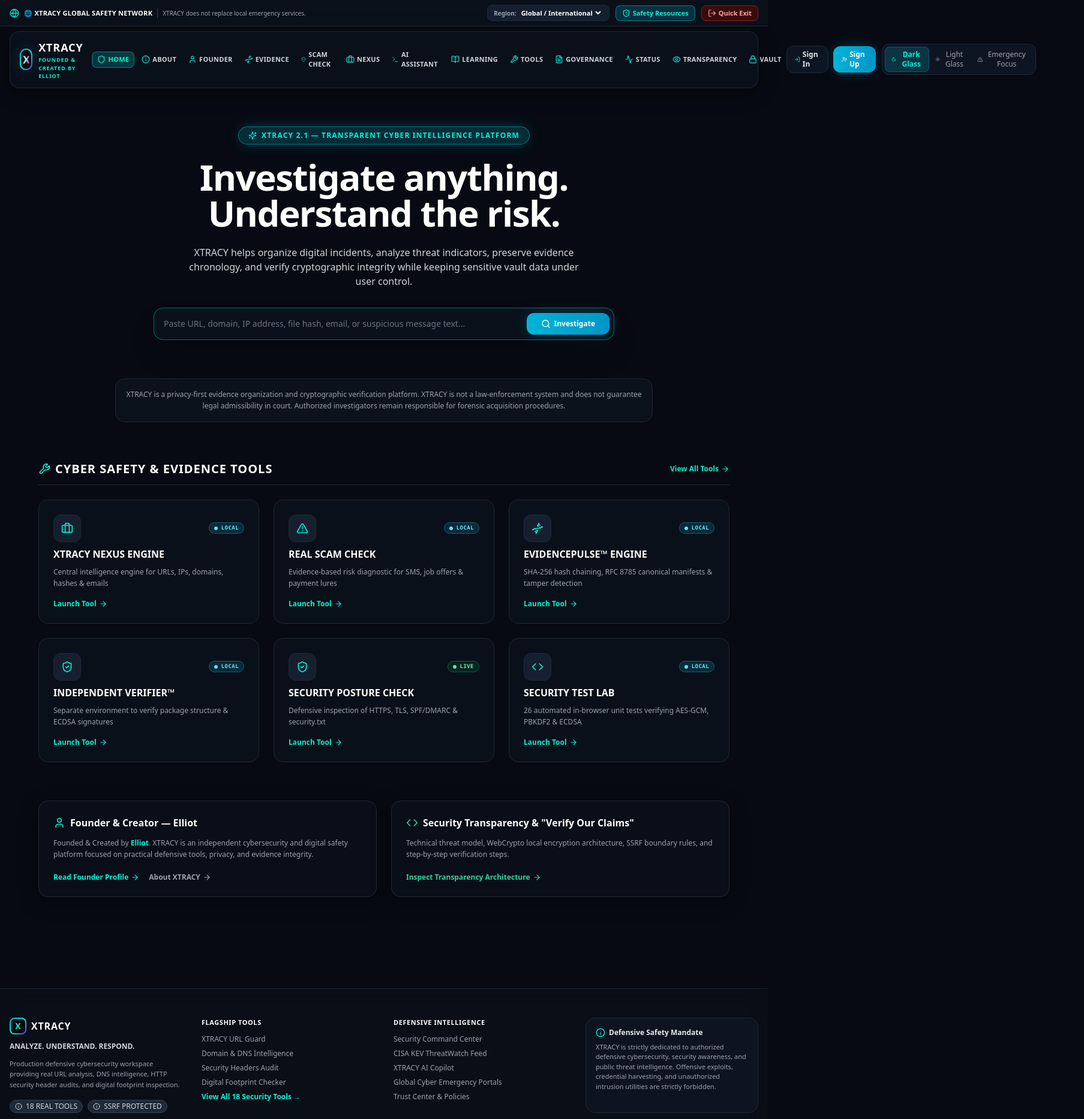
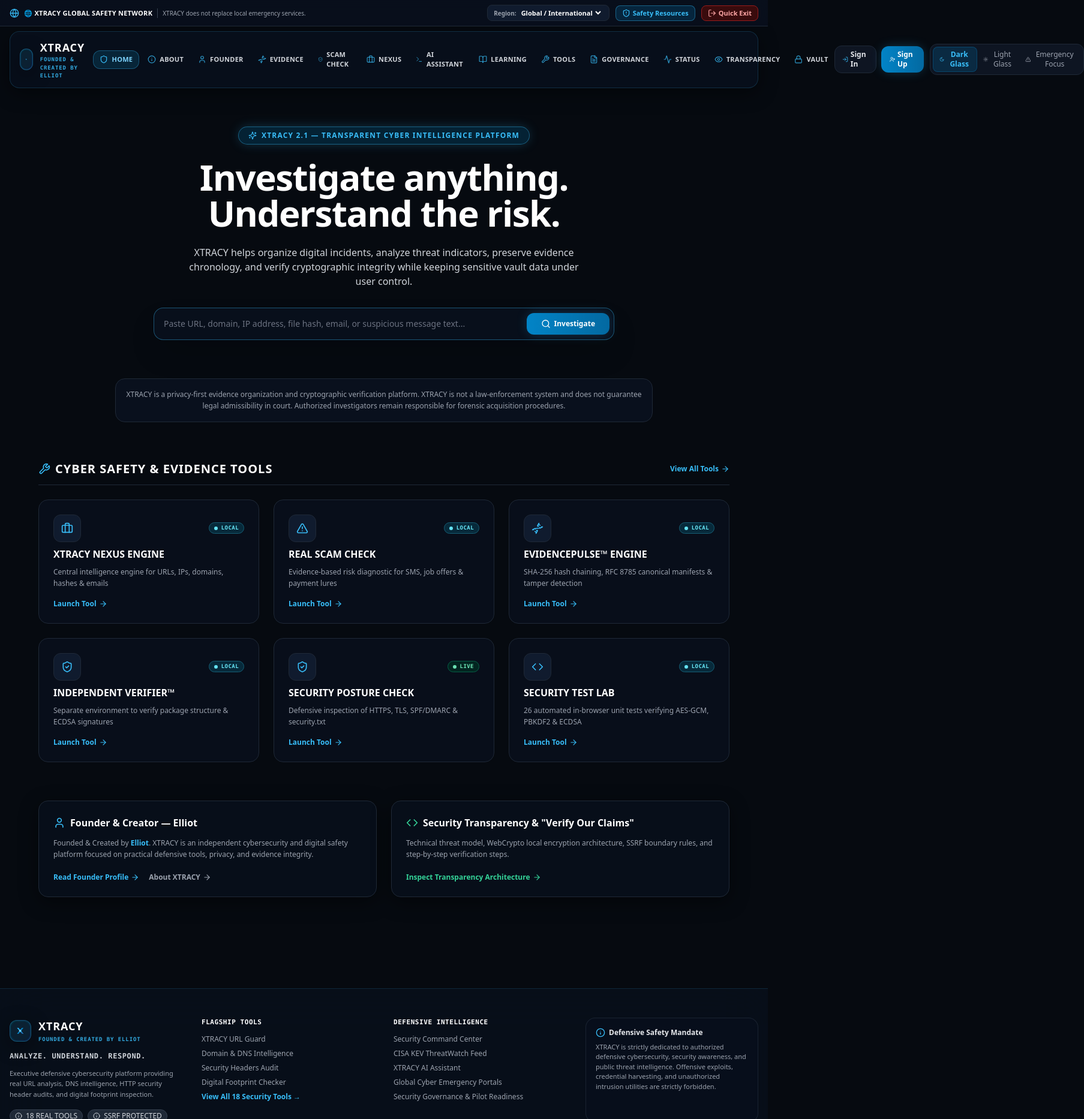
Before and after one commit to PXTsec26-xc/xtracy, a Next.js app: page / in a window 1280 px wide. Shown: the top 1866 px of the page at 60% size, 1807 px wide, since content can reach past the window. Built offline with nearby package versions, Linux system fonts and the light colour scheme.

Commit message:
style: implement Executive Security Intelligence theme, 100% transparent glass UI system, and stylized geometric XTRACY logo

```diff
--- a/src/app/globals.css
+++ b/src/app/globals.css
@@ -4,22 +4,22 @@
 
 @layer base {
   :root {
-    --bg-primary: #070a12;
-    --card-bg: rgba(12, 18, 28, 0.65);
-    --border-color: rgba(120, 180, 255, 0.12);
+    --bg-primary: #060a10;
+    --card-bg: rgba(9, 16, 29, 0.72);
+    --border-color: rgba(56, 189, 248, 0.15);
   }
 
   /* Light Glass Mode Overrides */
   html.light {
-    --bg-primary: #f0f4f8;
-    --card-bg: rgba(255, 255, 255, 0.85);
-    --border-color: rgba(0, 140, 255, 0.2);
+    --bg-primary: #eef3f8;
+    --card-bg: rgba(255, 255, 255, 0.88);
+    --border-color: rgba(2, 132, 199, 0.22);
   }
 
   /* Emergency Focus Mode Overrides */
   html.emergency-theme {
-    --bg-primary: #0f0505;
-    --card-bg: rgba(25, 10, 10, 0.95);
+    --bg-primary: #0b0404;
+    --card-bg: rgba(22, 9, 9, 0.92);
     --border-color: rgba(239, 68, 68, 0.4);
   }
 
@@ -31,21 +31,21 @@
   }
 }
 
-/* Subtle Animated Intelligence Grid Background */
+/* Executive Security Intelligence Grid Background */
 .cyber-bg-grid {
-  background-size: 40px 40px;
+  background-size: 48px 48px;
   background-image:
-    linear-gradient(to right, rgba(0, 180, 216, 0.04) 1px, transparent 1px),
-    linear-gradient(to bottom, rgba(0, 180, 216, 0.04) 1px, transparent 1px);
+    linear-gradient(to right, rgba(56, 189, 248, 0.03) 1px, transparent 1px),
+    linear-gradient(to bottom, rgba(56, 189, 248, 0.03) 1px, transparent 1px);
 }
 
 @keyframes fadeIn {
-  from { opacity: 0; transform: translateY(6px); }
+  from { opacity: 0; transform: translateY(5px); }
   to { opacity: 1; transform: translateY(0); }
 }
 
 .animate-fadeIn {
-  animation: fadeIn 0.35s ease-out forwards;
+  animation: fadeIn 0.3s cubic-bezier(0.16, 1, 0.3, 1) forwards;
 }
 
 @keyframes spinSlow {
@@ -54,5 +54,5 @@
 }
 
 .animate-spin-slow {
-  animation: spinSlow 20s linear infinite;
+  animation: spinSlow 24s linear infinite;
 }
--- /dev/null
+++ b/src/components/common/XtracyLogo.tsx
@@ -0,0 +1,90 @@
+import React from 'react';
+import Link from 'next/link';
+
+interface XtracyLogoProps {
+  size?: 'sm' | 'md' | 'lg';
+  showSubtitle?: boolean;
+  className?: string;
+}
+
+export const XtracyLogo: React.FC<XtracyLogoProps> = ({
+  size = 'md',
+  showSubtitle = true,
+  className = '',
+}) => {
+  const iconSizes = {
+    sm: 'w-7 h-7',
+    md: 'w-9 h-9',
+    lg: 'w-12 h-12',
+  };
+
+  const textSizes = {
+    sm: 'text-base',
+    md: 'text-lg',
+    lg: 'text-2xl',
+  };
+
+  const subtitleSizes = {
+    sm: 'text-[8px]',
+    md: 'text-[9px]',
+    lg: 'text-[11px]',
+  };
+
+  return (
+    <Link href="/" className={`flex items-center gap-3 group transition-all ${className}`}>
+      {/* Precision Geometric X Logo Icon */}
+      <div className={`relative ${iconSizes[size]} rounded-xl bg-gradient-to-br from-cyan-500/20 via-sky-500/20 to-blue-600/20 p-0.5 border border-sky-400/30 backdrop-blur-xl shadow-glass transition-transform duration-300 group-hover:scale-105 group-hover:border-sky-400/60`}>
+        <div className="w-full h-full bg-[#080e18]/90 rounded-[10px] flex items-center justify-center p-1.5 overflow-hidden relative">
+          {/* Subtle background glow */}
+          <div className="absolute inset-0 bg-sky-400/10 rounded-[10px] blur-xs group-hover:bg-sky-400/20 transition-all" />
+
+          {/* SVG Geometric X Emblem */}
+          <svg viewBox="0 0 32 32" fill="none" xmlns="http://www.w3.org/2000/svg" className="w-full h-full relative z-10">
+            {/* Upper Left to Lower Right Diagonal Pillar */}
+            <path
+              d="M6 7L13 16L6 25H10.5L15.5 18.5L20.5 25H25L18 16L25 7H20.5L15.5 13.5L10.5 7H6Z"
+              fill="url(#xtracy-logo-gradient-1)"
+            />
+            {/* Interlocking Diamond Core Node */}
+            <path
+              d="M15.5 12L19.5 16L15.5 20L11.5 16L15.5 12Z"
+              fill="url(#xtracy-logo-gradient-2)"
+              opacity="0.9"
+            />
+            {/* Precision Cyan Linear Accent */}
+            <path
+              d="M8 8L24 24"
+              stroke="#38bdf8"
+              strokeWidth="1.5"
+              strokeLinecap="round"
+              opacity="0.8"
+            />
+            <defs>
+              <linearGradient id="xtracy-logo-gradient-1" x1="6" y1="7" x2="25" y2="25" gradientUnits="userSpaceOnUse">
+                <stop stopColor="#38bdf8" />
+                <stop offset="0.5" stopColor="#0284c7" />
+                <stop offset="1" stopColor="#1e3a8a" />
+              </linearGradient>
+              <linearGradient id="xtracy-logo-gradient-2" x1="11.5" y1="12" x2="19.5" y2="20" gradientUnits="userSpaceOnUse">
+                <stop stopColor="#f0f9ff" />
+                <stop offset="1" stopColor="#38bdf8" />
+              </linearGradient>
+            </defs>
+          </svg>
+        </div>
+      </div>
+
+      {/* Brand Lockup Text */}
+      <div className="flex flex-col">
+        <span className={`font-black tracking-wider text-white flex items-center gap-1.5 ${textSizes[size]} font-sans`}>
+          XTRACY
+        </span>
+        {showSubtitle && (
+          <span className={`uppercase tracking-widest text-sky-400/90 font-bold ${subtitleSizes[size]} font-mono`}>
+            FOUNDED &amp; CREATED BY ELLIOT
+          </span>
+        )}
+      </div>
+    </Link>
+  );
+};
--- a/src/components/layout/Footer.tsx
+++ b/src/components/layout/Footer.tsx
@@ -3,27 +3,21 @@
 import React from 'react';
 import Link from 'next/link';
 import { Badge } from '@/components/ui/Badge';
-import { Shield, Heart, Lock, CheckCircle2, Info } from 'lucide-react';
+import { XtracyLogo } from '@/components/common/XtracyLogo';
+import { Shield, Lock, CheckCircle2, Info } from 'lucide-react';
 
 export const Footer: React.FC = () => {
   return (
-    <footer className="mt-20 border-t border-gray-800/80 bg-darkBg-card/50 backdrop-blur-lg pt-12 pb-8 text-gray-400 text-xs">
+    <footer className="mt-20 border-t border-[rgba(56,189,248,0.15)] bg-[rgba(9,16,29,0.75)] backdrop-blur-2xl pt-12 pb-8 text-gray-400 text-xs">
       <div className="max-w-7xl mx-auto px-4 grid grid-cols-1 md:grid-cols-4 gap-8">
         {/* Brand & Mission */}
         <div className="flex flex-col gap-3 md:col-span-1">
-          <div className="flex items-center gap-2">
-            <div className="w-7 h-7 rounded-lg bg-gradient-to-br from-brand-blue via-brand-cyan to-brand-violet p-0.5">
-              <div className="w-full h-full bg-darkBg rounded-[6px] flex items-center justify-center font-black text-brand-cyan text-sm">
-                X
-              </div>
-            </div>
-            <span className="font-black text-white text-base tracking-wider">XTRACY</span>
-          </div>
-          <p className="text-gray-300 text-xs font-semibold">
+          <XtracyLogo size="md" showSubtitle={true} />
+          <p className="text-gray-300 text-xs font-semibold uppercase tracking-wider font-mono">
             ANALYZE. UNDERSTAND. RESPOND.
           </p>
           <p className="text-gray-400 text-[11px] leading-relaxed">
-            Production defensive cybersecurity workspace providing real URL analysis, DNS intelligence, HTTP security header audits, and digital footprint inspection.
+            Executive defensive cybersecurity platform providing real URL analysis, DNS intelligence, HTTP security header audits, and digital footprint inspection.
           </p>
           <div className="flex items-center gap-2 mt-1">
             <Badge type="productStatus" value="18 REAL TOOLS" size="sm" />
@@ -33,14 +27,14 @@
 
         {/* Flagship Tools */}
         <div className="flex flex-col gap-2">
-          <h4 className="font-bold text-white uppercase tracking-wider text-[11px] text-brand-cyan mb-1">
+          <h4 className="font-bold text-white uppercase tracking-wider text-[11px] text-sky-400 mb-1 font-mono">
             Flagship Tools
           </h4>
           <Link href="/tools/url-guard" className="hover:text-white transition-colors">
             XTRACY URL Guard
           </Link>
           <Link href="/tools/dns-intel" className="hover:text-white transition-colors">
-            Domain & DNS Intelligence
+            Domain &amp; DNS Intelligence
           </Link>
           <Link href="/tools/header-analyzer" className="hover:text-white transition-colors">
             Security Headers Audit
@@ -48,14 +42,14 @@
           <Link href="/tools/footprint-checker" className="hover:text-white transition-colors">
             Digital Footprint Checker
           </Link>
-          <Link href="/tools" className="text-brand-cyan hover:underline font-semibold">
+          <Link href="/tools" className="text-sky-400 hover:underline font-semibold">
             View All 18 Security Tools →
           </Link>
         </div>
 
         {/* Intelligence & Resources */}
         <div className="flex flex-col gap-2">
-          <h4 className="font-bold text-white uppercase tracking-wider text-[11px] text-brand-cyan mb-1">
+          <h4 className="font-bold text-white uppercase tracking-wider text-[11px] text-sky-400 mb-1 font-mono">
             Defensive Intelligence
           </h4>
           <Link href="/dashboard" className="hover:text-white transition-colors">
@@ -65,20 +59,20 @@
             CISA KEV ThreatWatch Feed
           </Link>
           <Link href="/assistant" className="hover:text-white transition-colors">
-            XTRACY AI Copilot
+            XTRACY AI Assistant
           </Link>
           <Link href="/global-safety" className="hover:text-white transition-colors">
             Global Cyber Emergency Portals
           </Link>
-          <Link href="/trust" className="hover:text-white transition-colors">
-            Trust Center & Policies
+          <Link href="/governance" className="hover:text-white transition-colors">
+            Security Governance &amp; Pilot Readiness
           </Link>
         </div>
 
         {/* Safety Disclaimer */}
-        <div className="flex flex-col gap-2 bg-gray-900/60 p-4 rounded-2xl border border-gray-800">
+        <div className="flex flex-col gap-2 bg-darkBg-card/70 p-4 rounded-2xl border border-gray-800/80">
           <div className="flex items-center gap-1.5 font-bold text-gray-200">
-            <Info className="w-4 h-4 text-brand-cyan" />
+            <Info className="w-4 h-4 text-sky-400" />
             <span>Defensive Safety Mandate</span>
           </div>
           <p className="text-[11px] text-gray-400 leading-normal">
@@ -93,7 +87,7 @@
           <span className="flex items-center gap-1 text-emerald-400">
             <CheckCircle2 className="w-3.5 h-3.5" /> 100% Real Engines
           </span>
-          <span className="flex items-center gap-1 text-purple-400">
+          <span className="flex items-center gap-1 text-indigo-400">
             <Lock className="w-3.5 h-3.5" /> AES-GCM Encrypted Vault
           </span>
         </div>
--- a/src/components/layout/Navbar.tsx
+++ b/src/components/layout/Navbar.tsx
@@ -5,6 +5,7 @@
 import { usePathname } from 'next/navigation';
 import { ThemeSwitcher } from '@/components/ui/ThemeSwitcher';
 import { UserNavMenu } from '@/components/auth/UserNavMenu';
+import { XtracyLogo } from '@/components/common/XtracyLogo';
 import {
   Shield,
   Search,
@@ -50,26 +51,10 @@
   ];
 
   return (
-    <header className="sticky top-10 z-40 px-4 max-w-7xl mx-auto my-2">
-      <nav className="rounded-2xl bg-[rgba(12,18,28,0.88)] border border-[rgba(120,180,255,0.15)] backdrop-blur-xl shadow-glass px-4 py-3 flex items-center justify-between transition-all duration-300">
-        {/* Brand Logo */}
-        <Link href="/" className="flex items-center gap-2.5 group">
-          <div className="relative w-9 h-9 rounded-xl bg-gradient-to-br from-brand-blue via-brand-cyan to-brand-violet p-0.5 shadow-glowBlue transition-transform duration-300 group-hover:scale-105">
-            <div className="w-full h-full bg-darkBg rounded-[10px] flex items-center justify-center">
-              <span className="font-black text-transparent bg-clip-text bg-gradient-to-r from-brand-cyan via-white to-brand-violet text-lg tracking-tighter">
-                X
-              </span>
-            </div>
-          </div>
-          <div className="flex flex-col">
-            <span className="font-black text-lg tracking-wider text-white flex items-center gap-1">
-              XTRACY
-            </span>
-            <span className="text-[9px] uppercase tracking-widest text-brand-cyan font-semibold">
-              FOUNDED & CREATED BY ELLIOT
-            </span>
-          </div>
-        </Link>
+    <header className="sticky top-6 z-40 px-4 max-w-7xl mx-auto my-2">
+      <nav className="rounded-2xl bg-[rgba(9,16,29,0.85)] border border-[rgba(56,189,248,0.18)] backdrop-blur-2xl shadow-glass px-4 py-3 flex items-center justify-between transition-all duration-300">
+        {/* Stylized XTRACY Executive Brand Logo */}
+        <XtracyLogo size="md" showSubtitle={true} />
 
         {/* Desktop Navigation Links */}
         <div className="hidden xl:flex items-center gap-1">
@@ -79,13 +64,13 @@
               <Link
                 key={href}
                 href={href}
-                className={`flex items-center gap-1 px-2 py-1 rounded-lg text-[11px] font-semibold tracking-wide transition-all ${
+                className={`flex items-center gap-1.5 px-2.5 py-1.5 rounded-xl text-[11px] font-semibold tracking-wide transition-all ${
                   active
-                    ? 'bg-gradient-to-r from-brand-blue/20 to-brand-cyan/20 border border-brand-cyan/40 text-brand-cyan shadow-sm font-bold'
-                    : 'text-gray-300 hover:text-white hover:bg-gray-800/50'
+                    ? 'bg-sky-500/15 border border-sky-400/35 text-sky-300 shadow-sm font-bold'
+                    : 'text-gray-300 hover:text-white hover:bg-slate-800/40'
                 }`}
               >
-                <Icon className="w-3.5 h-3.5 text-brand-cyan" />
+                <Icon className={`w-3.5 h-3.5 ${active ? 'text-sky-400' : 'text-sky-400/80'}`} />
                 <span>{label}</span>
               </Link>
             );
@@ -103,7 +88,7 @@
           {/* Mobile Hamburger */}
           <button
             onClick={() => setMobileOpen(!mobileOpen)}
-            className="xl:hidden p-2 rounded-xl bg-gray-900/80 border border-gray-800 text-gray-300 hover:text-white"
+            className="xl:hidden p-2 rounded-xl bg-slate-900/80 border border-sky-500/20 text-gray-300 hover:text-white"
           >
             {mobileOpen ? <X className="w-5 h-5" /> : <Menu className="w-5 h-5" />}
           </button>
@@ -112,7 +97,7 @@
 
       {/* Mobile Drawer Menu */}
       {mobileOpen && (
-        <div className="xl:hidden mt-2 rounded-2xl bg-darkBg-card/95 border border-brand-blue/20 backdrop-blur-2xl p-4 shadow-2xl flex flex-col gap-2 max-h-[75vh] overflow-y-auto">
+        <div className="xl:hidden mt-2 rounded-2xl bg-[rgba(9,16,29,0.95)] border border-sky-500/30 backdrop-blur-2xl p-4 shadow-2xl flex flex-col gap-2 max-h-[75vh] overflow-y-auto">
           <div className="pb-2 border-b border-gray-800 flex items-center justify-between">
             <span className="text-xs font-bold uppercase tracking-widest text-gray-400">Navigation Menu</span>
             <ThemeSwitcher />
@@ -126,11 +111,11 @@
                 onClick={() => setMobileOpen(false)}
                 className={`flex items-center gap-3 px-4 py-2.5 rounded-xl text-xs font-semibold transition-all ${
                   active
-                    ? 'bg-brand-blue/20 text-brand-cyan border border-brand-blue/40 font-bold'
+                    ? 'bg-sky-500/20 text-sky-300 border border-sky-500/40 font-bold'
                     : 'text-gray-300 hover:bg-gray-800/60'
                 }`}
               >
-                <Icon className="w-4 h-4 text-brand-cyan" />
+                <Icon className="w-4 h-4 text-sky-400" />
                 <span>{label}</span>
               </Link>
             );
--- a/src/components/ui/GlassCard.tsx
+++ b/src/components/ui/GlassCard.tsx
@@ -16,21 +16,21 @@
   ...props
 }) => {
   const baseStyles =
-    'relative rounded-2xl transition-all duration-300 backdrop-blur-md overflow-hidden';
+    'relative rounded-2xl transition-all duration-300 backdrop-blur-xl overflow-hidden';
 
   const variants = {
     default:
-      'bg-[rgba(12,18,28,0.65)] border border-[rgba(120,180,255,0.12)] text-gray-100 shadow-glass',
+      'bg-[rgba(9,16,29,0.75)] border border-[rgba(56,189,248,0.15)] text-gray-100 shadow-glass',
     subtle:
-      'bg-[rgba(17,24,39,0.4)] border border-[rgba(255,255,255,0.06)] text-gray-200',
+      'bg-[rgba(13,22,38,0.5)] border border-[rgba(255,255,255,0.07)] text-gray-200',
     interactive:
-      'bg-[rgba(12,18,28,0.7)] border border-[rgba(0,180,216,0.2)] hover:border-[rgba(0,245,212,0.5)] hover:shadow-glowBlue cursor-pointer text-gray-100',
+      'bg-[rgba(9,16,29,0.8)] border border-[rgba(56,189,248,0.2)] hover:border-[rgba(56,189,248,0.45)] hover:shadow-glowBlue cursor-pointer text-gray-100',
     critical:
       'bg-[rgba(239,68,68,0.08)] border border-[rgba(239,68,68,0.3)] text-red-100',
     safe:
       'bg-[rgba(16,185,129,0.08)] border border-[rgba(16,185,129,0.3)] text-emerald-100',
     accent:
-      'bg-gradient-to-br from-[rgba(0,180,216,0.12)] to-[rgba(123,44,191,0.12)] border border-[rgba(0,180,216,0.25)] text-white',
+      'bg-gradient-to-br from-[rgba(56,189,248,0.12)] to-[rgba(2,132,199,0.12)] border border-[rgba(56,189,248,0.3)] text-white',
   };
 
   return (
--- a/tailwind.config.ts
+++ b/tailwind.config.ts
@@ -11,38 +11,39 @@
     extend: {
       colors: {
         brand: {
-          blue: "#00B4D8",
-          cyan: "#00F5D4",
-          electric: "#0096C7",
-          deepBlue: "#03045E",
-          violet: "#7B2CBF",
-          purple: "#9D4EDD",
+          blue: "#0284c7",
+          cyan: "#38bdf8",
+          electric: "#0369a1",
+          deepBlue: "#0c192c",
+          violet: "#4f46e5",
+          purple: "#6366f1",
+          teal: "#0d9488",
         },
         darkBg: {
-          DEFAULT: "#070A12",
-          card: "#0C121C",
-          secondary: "#111827",
-          panel: "#161F30",
+          DEFAULT: "#060a10",
+          card: "#09101d",
+          secondary: "#0d1626",
+          panel: "#101b2e",
         },
         status: {
-          safe: "#10B981",
-          caution: "#F59E0B",
-          orange: "#F97316",
-          critical: "#EF4444",
+          safe: "#10b981",
+          caution: "#f59e0b",
+          orange: "#f97316",
+          critical: "#ef4444",
         },
       },
       backgroundImage: {
         "glass-gradient":
-          "linear-gradient(135deg, rgba(12, 18, 28, 0.75) 0%, rgba(18, 26, 40, 0.45) 100%)",
-        "glass-gradient-light":
-          "linear-gradient(135deg, rgba(255, 255, 255, 0.85) 0%, rgba(240, 245, 255, 0.65) 100%)",
+          "linear-gradient(135deg, rgba(9, 16, 29, 0.78) 0%, rgba(13, 22, 38, 0.55) 100%)",
+        "glass-gradient-subtle":
+          "linear-gradient(135deg, rgba(16, 27, 46, 0.6) 0%, rgba(9, 16, 29, 0.4) 100%)",
         "cyber-radial":
-          "radial-gradient(circle at 50% 0%, rgba(0, 180, 216, 0.15) 0%, rgba(123, 44, 191, 0.08) 50%, transparent 80%)",
+          "radial-gradient(circle at 50% 0%, rgba(56, 189, 248, 0.1) 0%, rgba(2, 132, 199, 0.05) 50%, transparent 80%)",
       },
       boxShadow: {
-        glass: "0 8px 32px 0 rgba(0, 0, 0, 0.37)",
-        glowBlue: "0 0 25px -5px rgba(0, 180, 216, 0.4)",
-        glowViolet: "0 0 25px -5px rgba(123, 44, 191, 0.4)",
+        glass: "0 8px 32px 0 rgba(0, 0, 0, 0.45)",
+        glowBlue: "0 0 20px -3px rgba(56, 189, 248, 0.3)",
+        glowTeal: "0 0 20px -3px rgba(13, 148, 136, 0.3)",
       },
       animation: {
         "pulse-slow": "pulse 4s cubic-bezier(0.4, 0, 0.6, 1) infinite",
@@ -51,7 +52,7 @@
       keyframes: {
         float: {
           "0%, 100%": { transform: "translateY(0px)" },
-          "50%": { transform: "translateY(-8px)" },
+          "50%": { transform: "translateY(-6px)" },
         },
       },
     },
```
Also changed, not shown: 1 other file (tests, documents, lock files or other folders).
